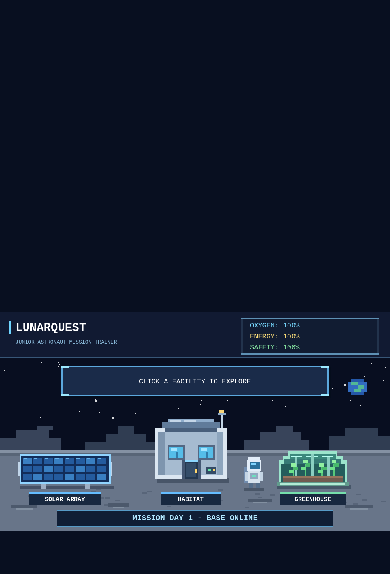
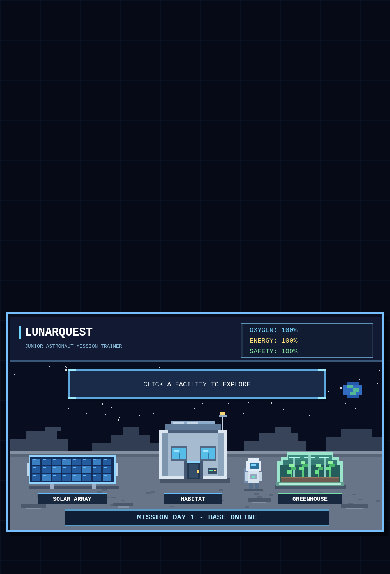
Before and after one commit to Wania-n/LunarQuest, a website built with Vite: page lunarquest/index.html in a window 390 px wide. Built offline with nearby package versions, Linux system fonts and the light colour scheme; animation ran at ten frames a second.

Commit message:
Update style.css

```diff
--- a/lunarquest/src/style.css
+++ b/lunarquest/src/style.css
@@ -1,24 +1,131 @@
 
+/* =====================================
+   LUNARQUEST - PIXEL ART GAME STYLING
+   ===================================== */
+
+/* Global settings */
 * {
   box-sizing: border-box;
+}
+
+/* Main webpage */
+html {
+  width: 100%;
+  min-height: 100%;
+  background: #050a16;
 }
 
 body {
   margin: 0;
   min-height: 100vh;
-  background: #080f20;
+  min-height: 100dvh;
+
   display: flex;
   justify-content: center;
   align-items: center;
-  font-family: Arial, sans-serif;
+
+  padding: 20px;
+
+  background-color: #050a16;
+
+  /* Subtle retro space grid */
+  background-image:
+    linear-gradient(
+      rgba(80, 130, 190, 0.06) 1px,
+      transparent 1px
+    ),
+    linear-gradient(
+      90deg,
+      rgba(80, 130, 190, 0.06) 1px,
+      transparent 1px
+    );
+
+  background-size: 40px 40px;
+
+  font-family: 'Courier New', monospace;
+
+  overflow-x: hidden;
 }
 
+/* =====================================
+   GAME CONTAINER
+   ===================================== */
+
 #app {
+  position: relative;
+
   width: 100%;
   max-width: 960px;
+
+  margin: 0 auto;
+
+  background: #080e20;
+
+  /* Retro game border */
+  border: 4px solid #78bfff;
+
+  border-radius: 0;
+
+  /* Pixel-like layered shadow */
+  box-shadow:
+    0 0 0 4px #172a45,
+    0 0 0 8px #0b1528,
+    12px 12px 0 #02050c;
+
+  overflow: hidden;
 }
+
+/* =====================================
+   PHASER GAME CANVAS
+   ===================================== */
 
 canvas {
   display: block;
+
   width: 100%;
+  max-width: 100%;
+  height: auto;
+
+  /* Important for pixel art */
+  image-rendering: pixelated;
+  image-rendering: crisp-edges;
+
+  border: none;
+  border-radius: 0;
+
+  /* Prevent accidental text selection */
+  user-select: none;
+  -webkit-user-select: none;
+
+  /* Preserve normal game interactions */
+  touch-action: manipulation;
 }
+
+/* =====================================
+   RESPONSIVE LAYOUT
+   ===================================== */
+
+@media (max-width: 768px) {
+  body {
+    padding: 12px;
+  }
+
+  #app {
+    border-width: 3px;
+
+    box-shadow:
+      0 0 0 3px #172a45,
+      6px 6px 0 #02050c;
+  }
+}
+
+@media (max-width: 480px) {
+  body {
+    padding: 6px;
+  }
+
+  #app {
+    border-width: 2px;
+    box-shadow: 4px 4px 0 #02050c;
+  }
+}
```
